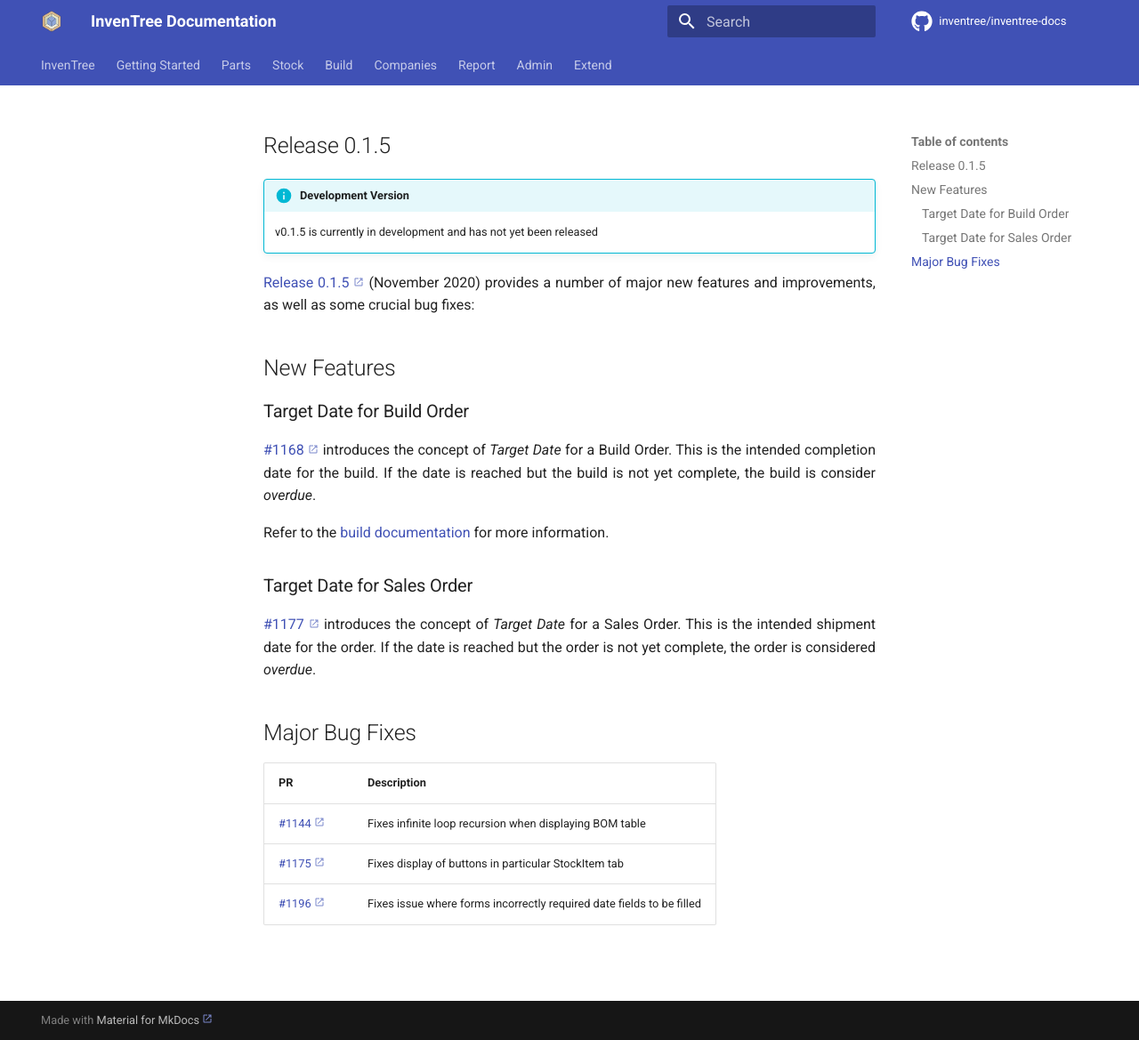
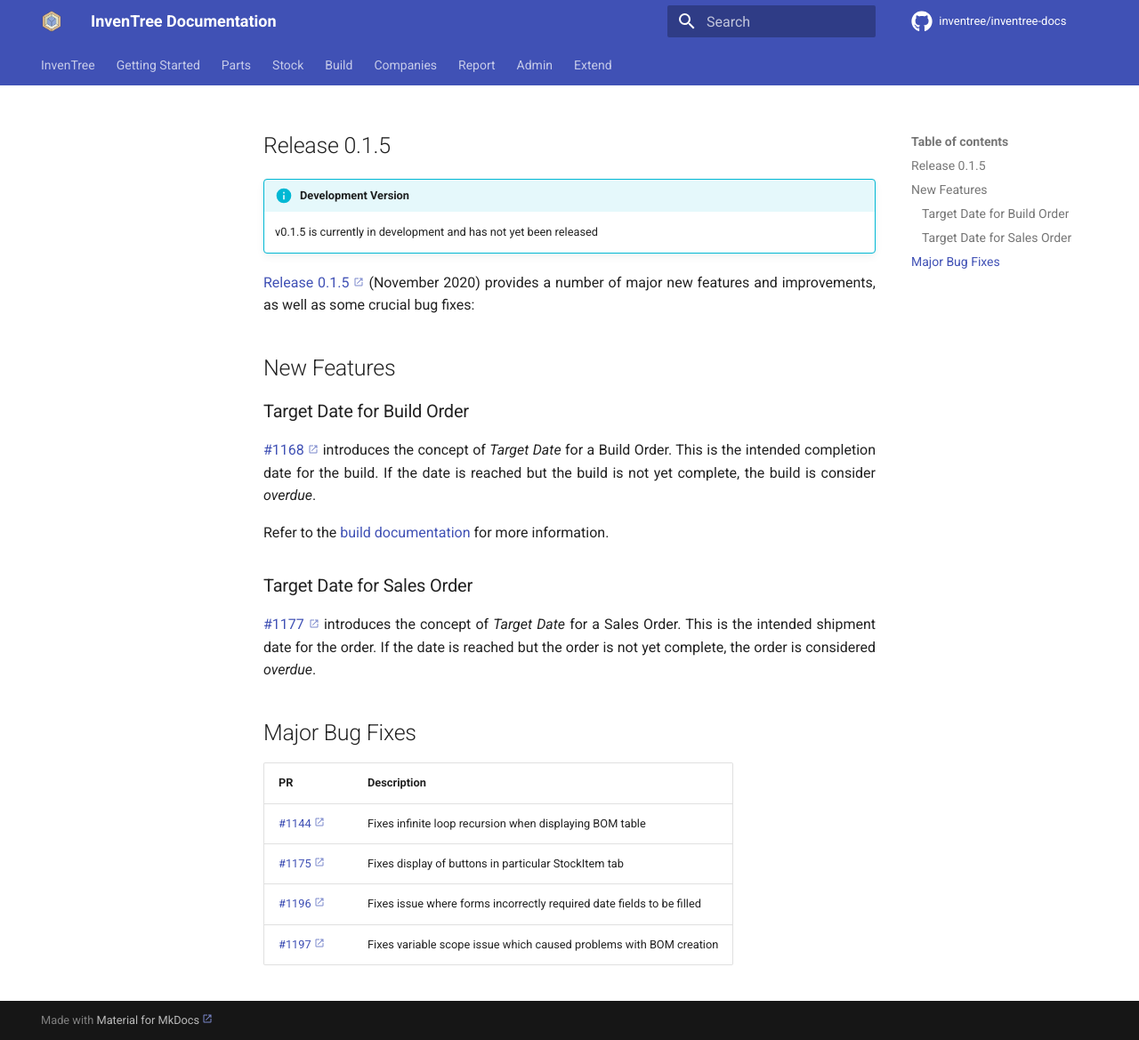
Before and after one commit to inventree/inventree-docs, an MkDocs documentation site: the page built from docs/releases/0.1.5.md, in a window 1280 px wide and 1169 px high. Shown: the whole window at 89% size. Built offline with MkDocs 1.6.1 and Material for MkDocs 9.7.7, drawn with Linux system fonts in a browser that asks for light colours; a script that is not in the unit is left out; comment, search, counter and statistics services are not loaded.

Commit message:
Update 0.1.5.md

```diff
--- a/docs/releases/0.1.5.md
+++ b/docs/releases/0.1.5.md
@@ -28,3 +28,4 @@
 | [#1144](https://github.com/inventree/InvenTree/pull/1144) | Fixes infinite loop recursion when displaying BOM table |
 | [#1175](https://github.com/inventree/InvenTree/pull/1175) | Fixes display of buttons in particular StockItem tab |
 | [#1196](https://github.com/inventree/InvenTree/pull/1195) | Fixes issue where forms incorrectly required date fields to be filled |
+| [#1197](https://github.com/inventree/InvenTree/pull/1197) | Fixes variable scope issue which caused problems with BOM creation |
```
